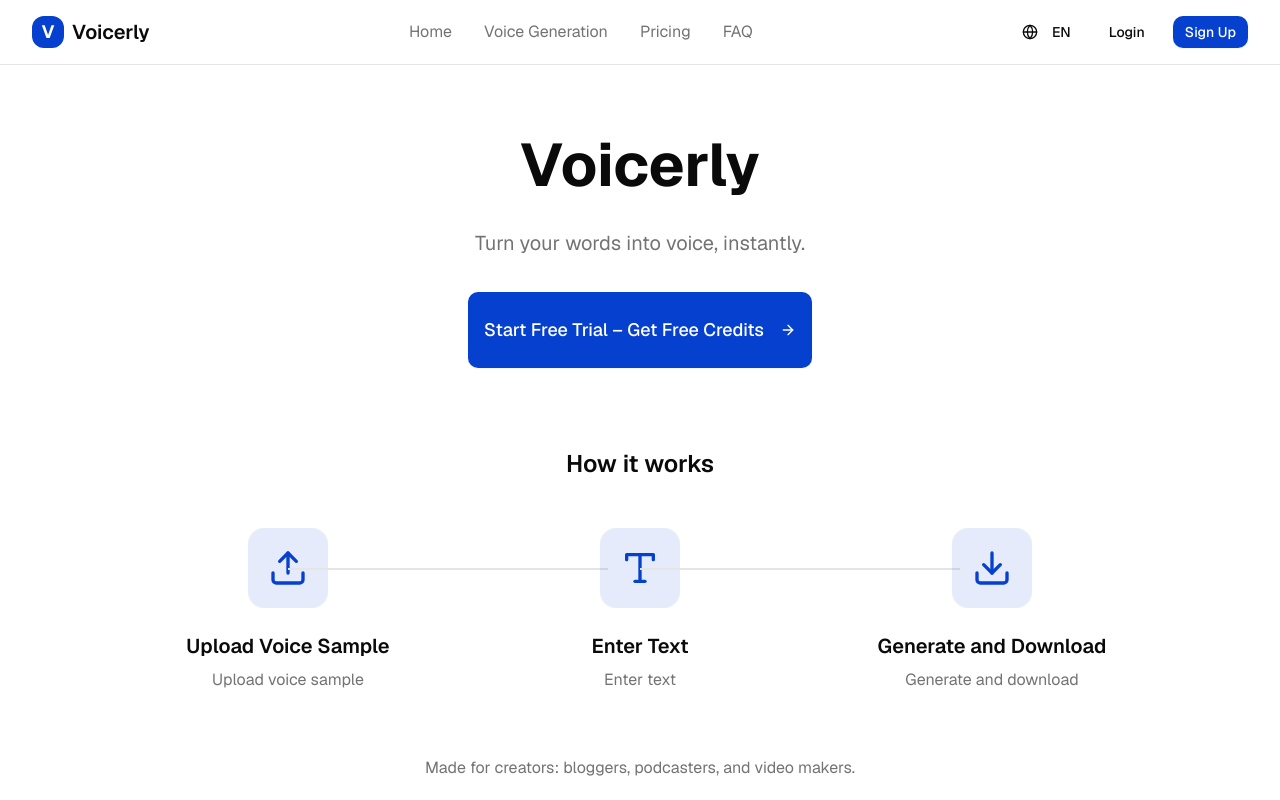
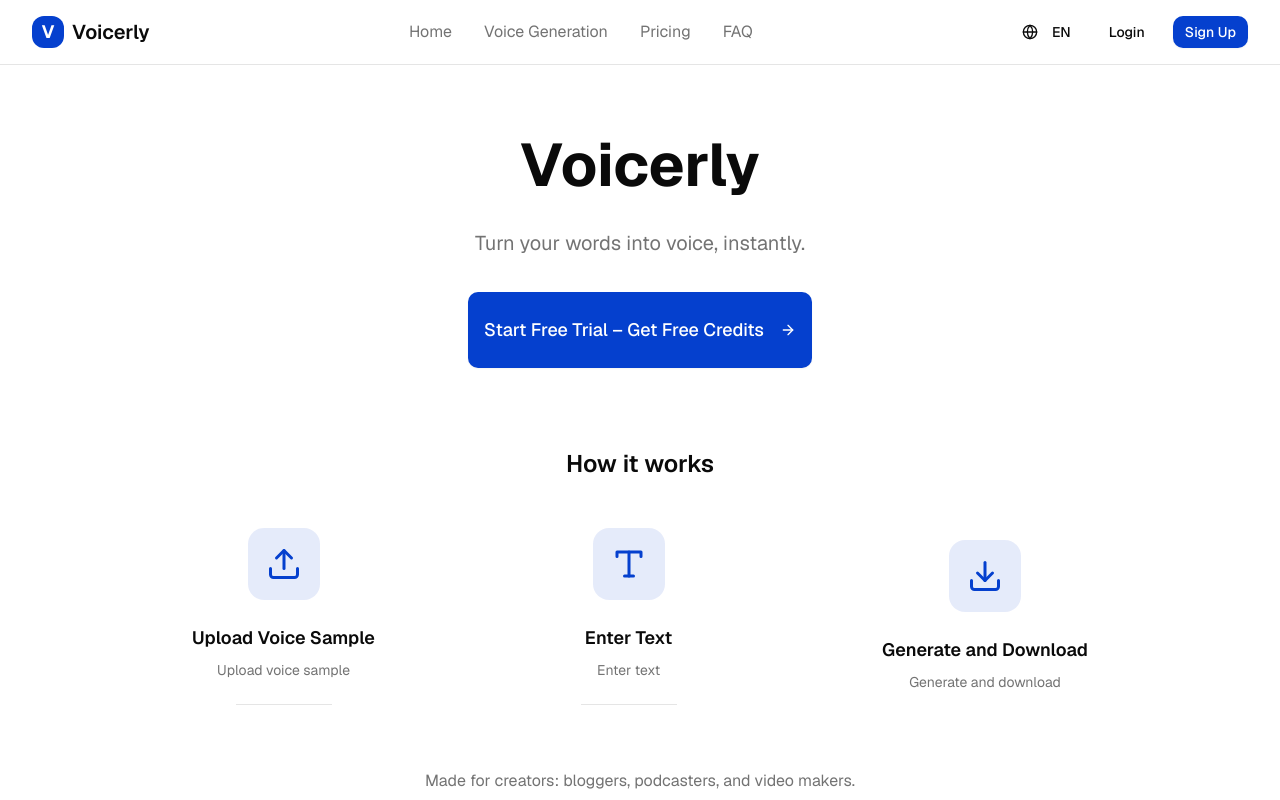
Before and after one commit to sunShineLoveMe/Voicerly, a Next.js app: page / in a window 1280 px wide. Shown: the top 800 px of the page. Built offline with nearby package versions, Linux system fonts and the light colour scheme.

Commit message:
样式调整

```diff
--- a/components/hero-section.tsx
+++ b/components/hero-section.tsx
@@ -52,22 +52,29 @@ export function HeroSection({ language }: HeroSectionProps) {
           <h2 className="text-2xl font-semibold">{stepsTitle}</h2>
         </div>
 
-        {/* Three-Step Process */}
-        <div className="grid md:grid-cols-3 gap-8 max-w-5xl mx-auto">
-          {steps.map((step, index) => (
-            <div key={index} className="text-center group">
-              <div className="relative mb-6">
-                <div className="w-20 h-20 bg-primary/10 rounded-2xl flex items-center justify-center mx-auto group-hover:bg-primary/20 transition-colors">
-                  <step.icon className="w-10 h-10 text-primary" />
+        <div className="max-w-4xl mx-auto">
+          <div className="relative flex flex-col md:flex-row md:items-center md:justify-between gap-12 md:gap-6">
+            {steps.map((step, index) => {
+              const Icon = step.icon
+              return (
+                <div key={index} className="flex md:flex-col items-center md:items-center gap-4 md:gap-6">
+                  <div className="flex items-center gap-4">
+                    <div className="w-16 h-16 md:w-18 md:h-18 bg-primary/10 rounded-2xl flex items-center justify-center shrink-0">
+                      <Icon className="w-9 h-9 text-primary" />
+                    </div>
+                    <div className="md:hidden flex-1 h-px bg-border" />
+                  </div>
+                  <div className="text-left md:text-center">
+                    <h3 className="text-lg font-semibold mb-1 md:mb-2">{step.title}</h3>
+                    <p className="text-sm text-muted-foreground">{step.desc}</p>
+                  </div>
+                  {index < steps.length - 1 && (
+                    <div className="md:block hidden w-24 h-px bg-border" />
+                  )}
                 </div>
-                {index < steps.length - 1 && (
-                  <div className="hidden md:block absolute top-10 left-full w-full h-0.5 bg-border -translate-x-1/2" />
-                )}
-              </div>
-              <h3 className="text-xl font-semibold mb-2">{step.title}</h3>
-              <p className="text-muted-foreground">{step.desc}</p>
-            </div>
-          ))}
+              )
+            })}
+          </div>
         </div>
 
         <div className="text-center mt-16">
```
